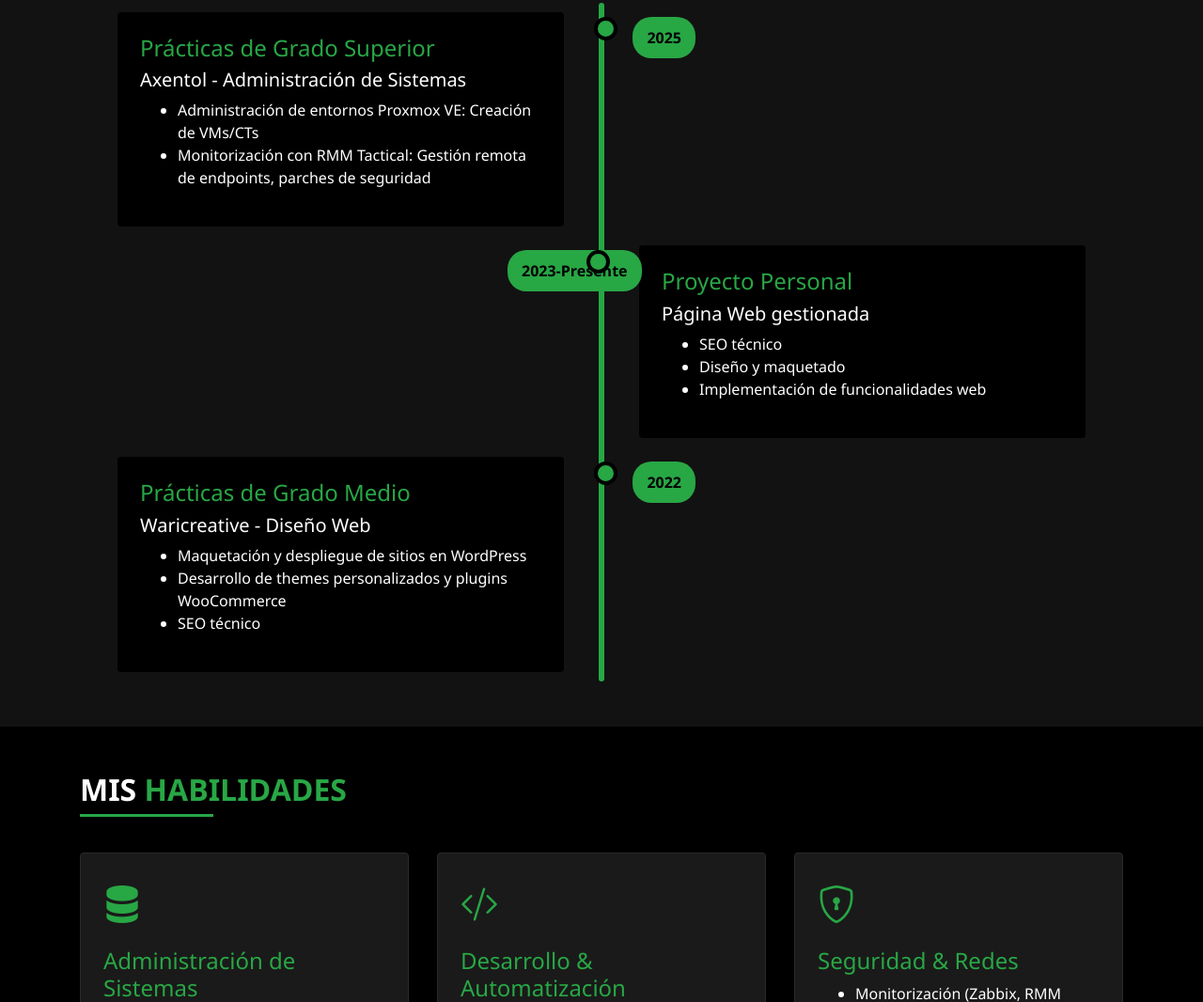
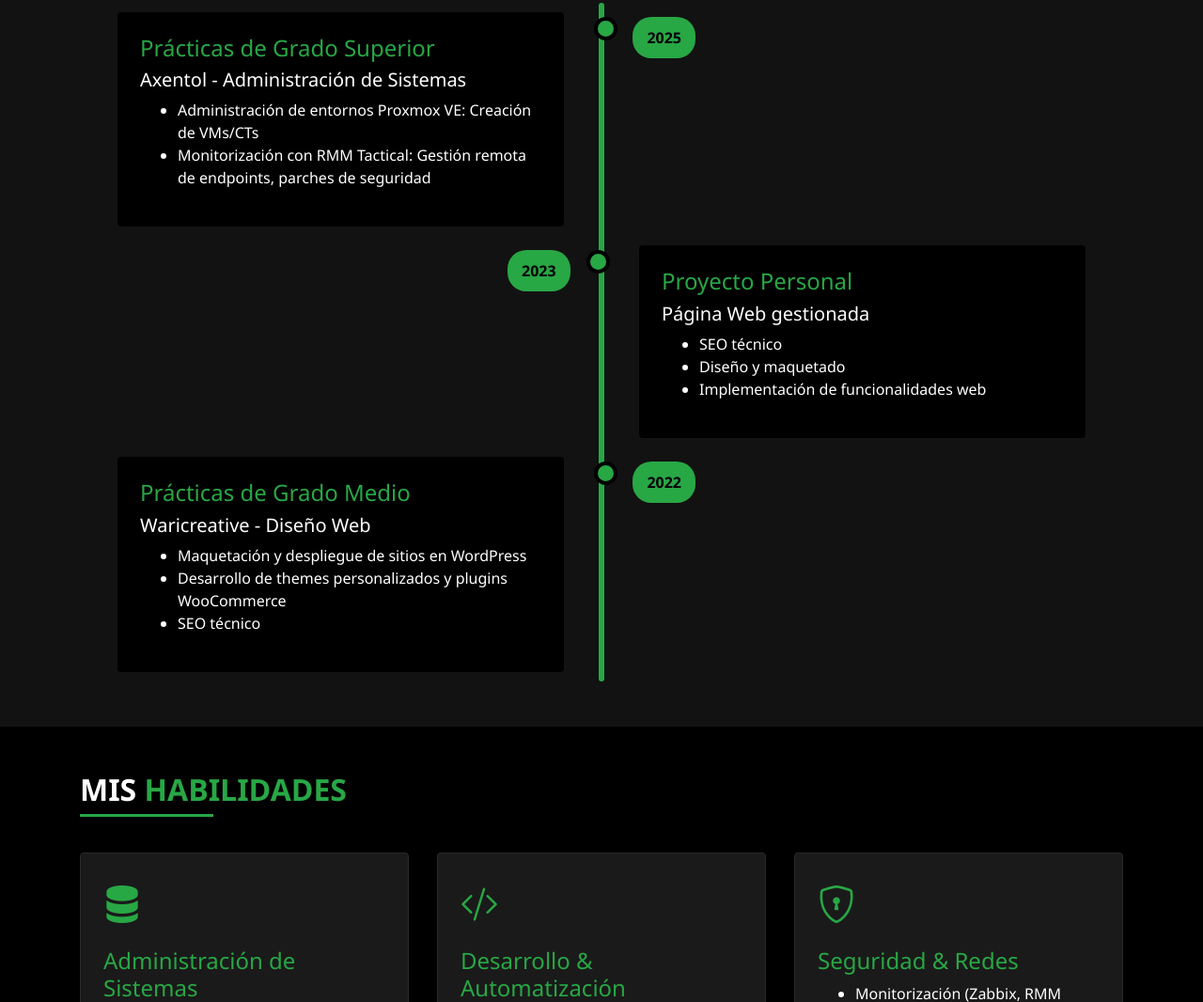
Before and after one commit to rafalete01/Portfolio, a plain HTML site: page index.html in a window 1280 px wide. Shown: the part 1448-2514 px from the top of the page at 94% size. Drawn offline with nearby package versions, Linux system fonts and the light colour scheme.

Commit message:
Update index.html

```diff
--- a/index.html
+++ b/index.html
@@ -123,7 +123,7 @@
                     </div>
                 </div>
                 <div class="timeline-item">
-                    <div class="timeline-date">2023-Presente</div>
+                    <div class="timeline-date">2023</div>
                     <div class="timeline-content bg-black text-white p-4 rounded">
                         <h4 class="text-success">Proyecto Personal</h4>
                         <h5>Página Web gestionada</h5>
```
